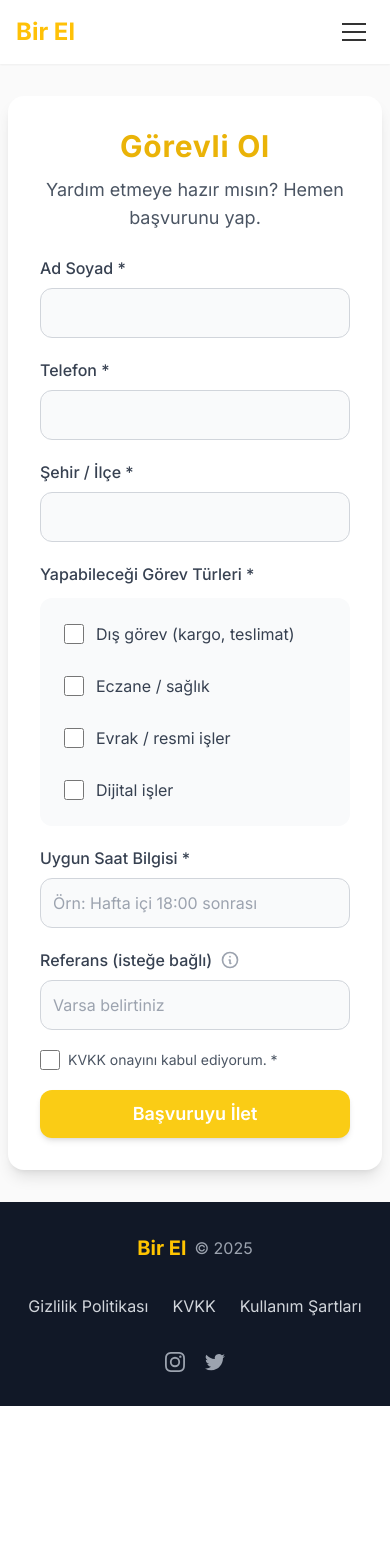
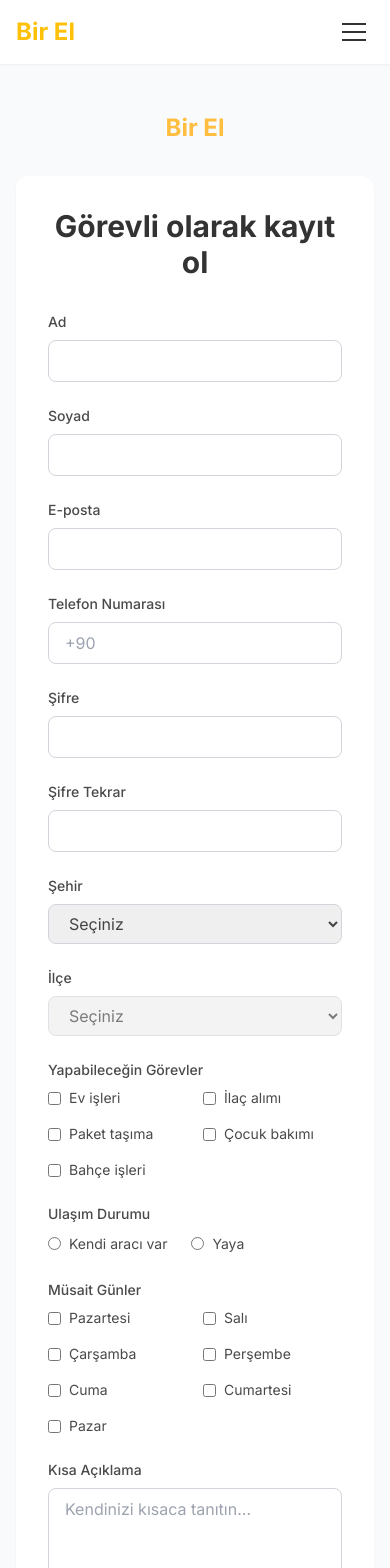
Before and after one commit to firatdalkilic/birel, a Next.js app: page /gorevli-ol in a window 390 px wide. Shown: the top 1568 px of the page. Before the commit the page ends 1406 px from the top, so only its background shows below. Built offline with nearby package versions, Linux system fonts and the light colour scheme.

Commit message:
Görevli kayıt sayfası ve API route'u eklendi

```diff
--- a/package.json
+++ b/package.json
@@ -9,6 +9,10 @@
     "lint": "next lint"
   },
   "dependencies": {
+    "@types/bcryptjs": "^2.4.6",
+    "@types/jsonwebtoken": "^9.0.10",
+    "bcryptjs": "^3.0.2",
+    "jsonwebtoken": "^9.0.2",
     "mongoose": "8.0.3",
     "next": "14.0.4",
     "react": "18.2.0",
--- a/src/app/gorevli-ol/page.tsx
+++ b/src/app/gorevli-ol/page.tsx
@@ -1,229 +1,442 @@
 "use client";
+
 import { useState } from "react";
+import Image from "next/image";
+import Link from "next/link";
+import { useRouter } from "next/navigation";
 
-const GOREV_TURLERI = [
-  "Dış görev (kargo, teslimat)",
-  "Eczane / sağlık",
-  "Evrak / resmi işler",
-  "Dijital işler",
+const TASK_TYPES = [
+  "Ev işleri",
+  "İlaç alımı",
+  "Paket taşıma",
+  "Çocuk bakımı",
+  "Bahçe işleri",
 ];
 
-export default function GorevliOl() {
-  const [form, setForm] = useState({
-    adSoyad: "",
-    telefon: "",
-    sehirIlce: "",
-    gorevTurleri: [] as string[],
-    uygunSaat: "",
-    referans: "",
-    kvkkOnayi: false,
+const DAYS = [
+  "Pazartesi",
+  "Salı",
+  "Çarşamba",
+  "Perşembe",
+  "Cuma",
+  "Cumartesi",
+  "Pazar",
+];
+
+const CITIES = ["İstanbul", "Ankara", "İzmir"]; // Örnek şehirler
+const DISTRICTS = {
+  İstanbul: ["Kadıköy", "Beşiktaş", "Üsküdar"], // Örnek ilçeler
+  Ankara: ["Çankaya", "Keçiören", "Mamak"],
+  İzmir: ["Konak", "Karşıyaka", "Bornova"],
+};
+
+export default function GorevliKayit() {
+  const router = useRouter();
+  const [loading, setLoading] = useState(false);
+  const [errors, setErrors] = useState<Record<string, string>>({});
+  const [selectedCity, setSelectedCity] = useState("");
+  const [formData, setFormData] = useState({
+    firstName: "",
+    lastName: "",
+    email: "",
+    phone: "",
+    password: "",
+    passwordConfirm: "",
+    city: "",
+    district: "",
+    tasks: [] as string[],
+    transportation: "",
+    availability: [] as string[],
+    about: "",
+    avatar: "",
+    kvkkAccepted: false,
   });
-  const [loading, setLoading] = useState(false);
-  const [success, setSuccess] = useState(false);
-  const [error, setError] = useState("");
-  const [showTooltip, setShowTooltip] = useState(false);
 
-  const handleChange = (e: React.ChangeEvent<HTMLInputElement | HTMLTextAreaElement>) => {
-    const { name, value, type } = e.target;
-    if (type === "checkbox" && name === "gorevTurleri") {
-      const val = value;
-      setForm((prev) => ({
+  const handleInputChange = (e: React.ChangeEvent<HTMLInputElement | HTMLTextAreaElement | HTMLSelectElement>) => {
+    const { name, value } = e.target;
+    setFormData((prev) => ({ ...prev, [name]: value }));
+  };
+
+  const handleCheckboxChange = (e: React.ChangeEvent<HTMLInputElement>) => {
+    const { name, value, checked } = e.target;
+    if (name === "kvkkAccepted") {
+      setFormData((prev) => ({ ...prev, [name]: checked }));
+    } else {
+      setFormData((prev) => ({
         ...prev,
-        gorevTurleri: prev.gorevTurleri.includes(val)
-          ? prev.gorevTurleri.filter((v) => v !== val)
-          : [...prev.gorevTurleri, val],
-      }));
-    } else if (type === "checkbox") {
-      setForm((prev) => ({
-        ...prev,
-        [name]: (e.target as HTMLInputElement).checked,
-      }));
-    } else {
-      setForm((prev) => ({
-        ...prev,
-        [name]: value,
+        [name]: checked
+          ? [...(prev[name as "tasks" | "availability"] || []), value]
+          : (prev[name as "tasks" | "availability"] || []).filter((item) => item !== value),
       }));
     }
   };
 
+  const handleCityChange = (e: React.ChangeEvent<HTMLSelectElement>) => {
+    const city = e.target.value;
+    setSelectedCity(city);
+    setFormData((prev) => ({ ...prev, city, district: "" }));
+  };
+
+  const validateForm = () => {
+    const newErrors: Record<string, string> = {};
+
+    if (!formData.firstName) newErrors.firstName = "Ad alanı zorunludur";
+    if (!formData.lastName) newErrors.lastName = "Soyad alanı zorunludur";
+    if (!formData.email) newErrors.email = "E-posta alanı zorunludur";
+    if (!formData.phone) newErrors.phone = "Telefon numarası zorunludur";
+    if (!formData.password) newErrors.password = "Şifre zorunludur";
+    if (formData.password.length < 8) newErrors.password = "Şifre en az 8 karakter olmalıdır";
+    if (formData.password !== formData.passwordConfirm) newErrors.passwordConfirm = "Şifreler eşleşmiyor";
+    if (!formData.city) newErrors.city = "Şehir seçimi zorunludur";
+    if (!formData.district) newErrors.district = "İlçe seçimi zorunludur";
+    if (!formData.tasks.length) newErrors.tasks = "En az bir görev türü seçmelisiniz";
+    if (!formData.transportation) newErrors.transportation = "Ulaşım durumu seçimi zorunludur";
+    if (!formData.availability.length) newErrors.availability = "En az bir gün seçmelisiniz";
+    if (!formData.kvkkAccepted) newErrors.kvkkAccepted = "KVKK metnini onaylamalısınız";
+
+    setErrors(newErrors);
+    return Object.keys(newErrors).length === 0;
+  };
+
   const handleSubmit = async (e: React.FormEvent) => {
     e.preventDefault();
-    setError("");
-    setSuccess(false);
-    if (!form.adSoyad || !form.telefon || !form.sehirIlce || form.gorevTurleri.length === 0 || !form.uygunSaat || !form.kvkkOnayi) {
-      setError("Lütfen tüm zorunlu alanları doldurun ve KVKK onayını kabul edin.");
-      return;
-    }
+    if (!validateForm()) return;
+
     setLoading(true);
     try {
-      const res = await fetch("/api/gorevli-ekle", {
+      const res = await fetch("/api/register-gorevli", {
         method: "POST",
         headers: { "Content-Type": "application/json" },
-        body: JSON.stringify(form),
+        body: JSON.stringify(formData),
       });
+
       const data = await res.json();
-      if (data.success) {
-        setSuccess(true);
-        setForm({
-          adSoyad: "",
-          telefon: "",
-          sehirIlce: "",
-          gorevTurleri: [],
-          uygunSaat: "",
-          referans: "",
-          kvkkOnayi: false,
-        });
-      } else {
-        setError(data.error || "Bir hata oluştu.");
-      }
-    } catch {
-      setError("Bir hata oluştu.");
+      if (!res.ok) throw new Error(data.error);
+
+      // Token'ı localStorage'a kaydet
+      localStorage.setItem("token", data.token);
+
+      // Başarılı kayıt sonrası yönlendirme
+      router.push("/dashboard");
+    } catch (error: any) {
+      setErrors((prev) => ({ ...prev, submit: error.message }));
     } finally {
       setLoading(false);
     }
   };
 
   return (
-    <main className="flex-1 flex flex-col items-center justify-center py-8 px-2 bg-[#FAFAFA]">
-      <div className="w-full max-w-5xl mx-auto flex flex-col lg:flex-row items-center justify-between gap-8">
-        {/* Form Section */}
-        <section className="w-full lg:w-3/5 bg-white shadow-lg p-8 rounded-2xl">
-          <h2 className="text-3xl font-bold text-yellow-500 mb-3 font-sans tracking-wide text-center lg:text-left">Görevli Ol</h2>
-          <p className="text-gray-600 mb-6 text-lg text-center lg:text-left">Yardım etmeye hazır mısın? Hemen başvurunu yap.</p>
+    <div className="min-h-screen bg-[#F9FAFB] py-12">
+      <div className="container-custom">
+        {/* Logo */}
+        <div className="flex justify-center mb-8">
+          <Link href="/" className="text-2xl font-bold text-[#FFBE3F]">
+            Bir El
+          </Link>
+        </div>
 
-          <form className="space-y-5" onSubmit={handleSubmit} autoComplete="off">
+        {/* Form Container */}
+        <div className="max-w-2xl mx-auto bg-white rounded-xl shadow-sm p-8">
+          <h1 className="text-3xl font-bold text-[#333] mb-8 text-center">
+            Görevli olarak kayıt ol
+          </h1>
+
+          <form onSubmit={handleSubmit} className="space-y-6">
+            {/* Kişisel Bilgiler */}
+            <div className="grid grid-cols-1 md:grid-cols-2 gap-6">
               <div>
-              <label className="block text-gray-700 font-medium mb-2" htmlFor="adSoyad">Ad Soyad *</label>
+                <label className="block text-sm font-medium text-[#4A4A4A] mb-2">
+                  Ad
+                </label>
                 <input
                   type="text"
-                id="adSoyad"
-                name="adSoyad"
-                value={form.adSoyad}
-                onChange={handleChange}
-                required
-                className="w-full p-3 border border-gray-300 rounded-xl focus:outline-none focus:ring-2 focus:ring-yellow-400 bg-gray-50 transition duration-200"
+                  name="firstName"
+                  value={formData.firstName}
+                  onChange={handleInputChange}
+                  className="w-full px-4 py-2 border border-gray-300 rounded-lg focus:ring-2 focus:ring-[#FFBE3F] focus:border-transparent"
                 />
+                {errors.firstName && (
+                  <p className="text-red-500 text-sm mt-1">{errors.firstName}</p>
+                )}
               </div>
+
               <div>
-              <label className="block text-gray-700 font-medium mb-2" htmlFor="telefon">Telefon *</label>
+                <label className="block text-sm font-medium text-[#4A4A4A] mb-2">
+                  Soyad
+                </label>
+                <input
+                  type="text"
+                  name="lastName"
+                  value={formData.lastName}
+                  onChange={handleInputChange}
+                  className="w-full px-4 py-2 border border-gray-300 rounded-lg focus:ring-2 focus:ring-[#FFBE3F] focus:border-transparent"
+                />
+                {errors.lastName && (
+                  <p className="text-red-500 text-sm mt-1">{errors.lastName}</p>
+                )}
+              </div>
+            </div>
+
+            {/* İletişim Bilgileri */}
+            <div className="grid grid-cols-1 md:grid-cols-2 gap-6">
+              <div>
+                <label className="block text-sm font-medium text-[#4A4A4A] mb-2">
+                  E-posta
+                </label>
+                <input
+                  type="email"
+                  name="email"
+                  value={formData.email}
+                  onChange={handleInputChange}
+                  className="w-full px-4 py-2 border border-gray-300 rounded-lg focus:ring-2 focus:ring-[#FFBE3F] focus:border-transparent"
+                />
+                {errors.email && (
+                  <p className="text-red-500 text-sm mt-1">{errors.email}</p>
+                )}
+              </div>
+
+              <div>
+                <label className="block text-sm font-medium text-[#4A4A4A] mb-2">
+                  Telefon Numarası
+                </label>
                 <input
                   type="tel"
-                id="telefon"
-                name="telefon"
-                value={form.telefon}
-                onChange={handleChange}
-                required
-                className="w-full p-3 border border-gray-300 rounded-xl focus:outline-none focus:ring-2 focus:ring-yellow-400 bg-gray-50 transition duration-200"
+                  name="phone"
+                  value={formData.phone}
+                  onChange={handleInputChange}
+                  placeholder="+90"
+                  className="w-full px-4 py-2 border border-gray-300 rounded-lg focus:ring-2 focus:ring-[#FFBE3F] focus:border-transparent"
                 />
+                {errors.phone && (
+                  <p className="text-red-500 text-sm mt-1">{errors.phone}</p>
+                )}
               </div>
+            </div>
+
+            {/* Şifre */}
+            <div className="grid grid-cols-1 md:grid-cols-2 gap-6">
               <div>
-              <label className="block text-gray-700 font-medium mb-2" htmlFor="sehirIlce">Şehir / İlçe *</label>
+                <label className="block text-sm font-medium text-[#4A4A4A] mb-2">
+                  Şifre
+                </label>
                 <input
-                type="text"
-                id="sehirIlce"
-                name="sehirIlce"
-                value={form.sehirIlce}
-                onChange={handleChange}
-                required
-                className="w-full p-3 border border-gray-300 rounded-xl focus:outline-none focus:ring-2 focus:ring-yellow-400 bg-gray-50 transition duration-200"
+                  type="password"
+                  name="password"
+                  value={formData.password}
+                  onChange={handleInputChange}
+                  className="w-full px-4 py-2 border border-gray-300 rounded-lg focus:ring-2 focus:ring-[#FFBE3F] focus:border-transparent"
                 />
+                {errors.password && (
+                  <p className="text-red-500 text-sm mt-1">{errors.password}</p>
+                )}
               </div>
+
               <div>
-              <span className="block text-gray-700 font-medium mb-3">Yapabileceği Görev Türleri *</span>
-              <div className="grid grid-cols-1 md:grid-cols-2 gap-3 bg-gray-50 p-4 rounded-xl">
-                {GOREV_TURLERI.map((tur) => (
-                  <label key={tur} className="flex items-center gap-3 p-2 hover:bg-gray-100 rounded-lg transition-colors">
+                <label className="block text-sm font-medium text-[#4A4A4A] mb-2">
+                  Şifre Tekrar
+                </label>
+                <input
+                  type="password"
+                  name="passwordConfirm"
+                  value={formData.passwordConfirm}
+                  onChange={handleInputChange}
+                  className="w-full px-4 py-2 border border-gray-300 rounded-lg focus:ring-2 focus:ring-[#FFBE3F] focus:border-transparent"
+                />
+                {errors.passwordConfirm && (
+                  <p className="text-red-500 text-sm mt-1">{errors.passwordConfirm}</p>
+                )}
+              </div>
+            </div>
+
+            {/* Lokasyon */}
+            <div className="grid grid-cols-1 md:grid-cols-2 gap-6">
+              <div>
+                <label className="block text-sm font-medium text-[#4A4A4A] mb-2">
+                  Şehir
+                </label>
+                <select
+                  name="city"
+                  value={formData.city}
+                  onChange={handleCityChange}
+                  className="w-full px-4 py-2 border border-gray-300 rounded-lg focus:ring-2 focus:ring-[#FFBE3F] focus:border-transparent"
+                >
+                  <option value="">Seçiniz</option>
+                  {CITIES.map((city) => (
+                    <option key={city} value={city}>
+                      {city}
+                    </option>
+                  ))}
+                </select>
+                {errors.city && (
+                  <p className="text-red-500 text-sm mt-1">{errors.city}</p>
+                )}
+              </div>
+
+              <div>
+                <label className="block text-sm font-medium text-[#4A4A4A] mb-2">
+                  İlçe
+                </label>
+                <select
+                  name="district"
+                  value={formData.district}
+                  onChange={handleInputChange}
+                  disabled={!selectedCity}
+                  className="w-full px-4 py-2 border border-gray-300 rounded-lg focus:ring-2 focus:ring-[#FFBE3F] focus:border-transparent"
+                >
+                  <option value="">Seçiniz</option>
+                  {selectedCity &&
+                    DISTRICTS[selectedCity as keyof typeof DISTRICTS].map((district) => (
+                      <option key={district} value={district}>
+                        {district}
+                      </option>
+                    ))}
+                </select>
+                {errors.district && (
+                  <p className="text-red-500 text-sm mt-1">{errors.district}</p>
+                )}
+              </div>
+            </div>
+
+            {/* Görev Türleri */}
+            <div>
+              <label className="block text-sm font-medium text-[#4A4A4A] mb-2">
+                Yapabileceğin Görevler
+              </label>
+              <div className="grid grid-cols-2 md:grid-cols-3 gap-4">
+                {TASK_TYPES.map((task) => (
+                  <label key={task} className="flex items-center space-x-2">
                     <input
                       type="checkbox"
-                      name="gorevTurleri"
-                      value={tur}
-                      checked={form.gorevTurleri.includes(tur)}
-                      onChange={handleChange}
-                      className="accent-yellow-400 w-5 h-5 cursor-pointer"
+                      name="tasks"
+                      value={task}
+                      checked={formData.tasks.includes(task)}
+                      onChange={handleCheckboxChange}
+                      className="rounded border-gray-300 text-[#FFBE3F] focus:ring-[#FFBE3F]"
                     />
-                    <span className="text-gray-700">{tur}</span>
+                    <span className="text-sm text-[#4A4A4A]">{task}</span>
                   </label>
                 ))}
               </div>
+              {errors.tasks && (
+                <p className="text-red-500 text-sm mt-1">{errors.tasks}</p>
+              )}
             </div>
+
+            {/* Ulaşım */}
             <div>
-              <label className="block text-gray-700 font-medium mb-2" htmlFor="uygunSaat">Uygun Saat Bilgisi *</label>
+              <label className="block text-sm font-medium text-[#4A4A4A] mb-2">
+                Ulaşım Durumu
+              </label>
+              <div className="space-x-6">
+                {["Kendi aracı var", "Yaya"].map((type) => (
+                  <label key={type} className="inline-flex items-center">
                     <input
-                type="text"
-                id="uygunSaat"
-                name="uygunSaat"
-                value={form.uygunSaat}
-                onChange={handleChange}
-                required
-                placeholder="Örn: Hafta içi 18:00 sonrası"
-                className="w-full p-3 border border-gray-300 rounded-xl focus:outline-none focus:ring-2 focus:ring-yellow-400 bg-gray-50 transition duration-200"
+                      type="radio"
+                      name="transportation"
+                      value={type}
+                      checked={formData.transportation === type}
+                      onChange={handleInputChange}
+                      className="text-[#FFBE3F] focus:ring-[#FFBE3F]"
                     />
+                    <span className="ml-2 text-sm text-[#4A4A4A]">{type}</span>
+                  </label>
+                ))}
               </div>
-            <div className="relative">
-              <div className="flex items-center gap-2 mb-2">
-                <label className="block text-gray-700 font-medium" htmlFor="referans">Referans (isteğe bağlı)</label>
-                <button
-                  type="button"
-                  className="text-gray-400 hover:text-gray-600"
-                  onMouseEnter={() => setShowTooltip(true)}
-                  onMouseLeave={() => setShowTooltip(false)}
-                >
-                  <svg className="w-5 h-5" fill="none" stroke="currentColor" viewBox="0 0 24 24">
-                    <path strokeLinecap="round" strokeLinejoin="round" strokeWidth="2" d="M13 16h-1v-4h-1m1-4h.01M21 12a9 9 0 11-18 0 9 9 0 0118 0z" />
-                  </svg>
-                </button>
-                {showTooltip && (
-                  <div className="absolute top-0 left-40 bg-gray-800 text-white text-sm py-1 px-2 rounded shadow-lg z-10">
-                    Varsa, daha hızlı değerlendirmeniz için yardımcı olabilir.
+              {errors.transportation && (
+                <p className="text-red-500 text-sm mt-1">{errors.transportation}</p>
+              )}
+            </div>
+
+            {/* Müsait Günler */}
+            <div>
+              <label className="block text-sm font-medium text-[#4A4A4A] mb-2">
+                Müsait Günler
+              </label>
+              <div className="grid grid-cols-2 md:grid-cols-4 gap-4">
+                {DAYS.map((day) => (
+                  <label key={day} className="flex items-center space-x-2">
+                    <input
+                      type="checkbox"
+                      name="availability"
+                      value={day}
+                      checked={formData.availability.includes(day)}
+                      onChange={handleCheckboxChange}
+                      className="rounded border-gray-300 text-[#FFBE3F] focus:ring-[#FFBE3F]"
+                    />
+                    <span className="text-sm text-[#4A4A4A]">{day}</span>
+                  </label>
+                ))}
+              </div>
+              {errors.availability && (
+                <p className="text-red-500 text-sm mt-1">{errors.availability}</p>
+              )}
+            </div>
+
+            {/* Açıklama */}
+            <div>
+              <label className="block text-sm font-medium text-[#4A4A4A] mb-2">
+                Kısa Açıklama
+              </label>
+              <textarea
+                name="about"
+                value={formData.about}
+                onChange={handleInputChange}
+                maxLength={300}
+                rows={4}
+                className="w-full px-4 py-2 border border-gray-300 rounded-lg focus:ring-2 focus:ring-[#FFBE3F] focus:border-transparent"
+                placeholder="Kendinizi kısaca tanıtın..."
+              />
+              <p className="text-sm text-gray-500 mt-1">
+                {formData.about.length}/300 karakter
+              </p>
+            </div>
+
+            {/* KVKK */}
+            <div className="flex items-start space-x-2">
+              <input
+                type="checkbox"
+                name="kvkkAccepted"
+                checked={formData.kvkkAccepted}
+                onChange={handleCheckboxChange}
+                className="mt-1 rounded border-gray-300 text-[#FFBE3F] focus:ring-[#FFBE3F]"
+              />
+              <label className="text-sm text-[#4A4A4A]">
+                <Link href="/kvkk" className="text-[#FFBE3F] hover:underline">
+                  KVKK metnini
+                </Link>{" "}
+                okudum ve onaylıyorum
+              </label>
+            </div>
+            {errors.kvkkAccepted && (
+              <p className="text-red-500 text-sm">{errors.kvkkAccepted}</p>
+            )}
+
+            {/* Genel Hata */}
+            {errors.submit && (
+              <div className="bg-red-50 p-4 rounded-lg">
+                <p className="text-red-500 text-sm">{errors.submit}</p>
               </div>
             )}
-              </div>
-              <input
-                type="text"
-                id="referans"
-                name="referans"
-                value={form.referans}
-                onChange={handleChange}
-                placeholder="Varsa belirtiniz"
-                className="w-full p-3 border border-gray-300 rounded-xl focus:outline-none focus:ring-2 focus:ring-yellow-400 bg-gray-50 transition duration-200"
-              />
-            </div>
-            <div className="flex items-center gap-2">
-              <input
-                type="checkbox"
-                id="kvkkOnayi"
-                name="kvkkOnayi"
-                checked={form.kvkkOnayi}
-                onChange={handleChange}
-                required
-                className="accent-yellow-400 w-5 h-5 cursor-pointer"
-              />
-              <label htmlFor="kvkkOnayi" className="text-sm text-gray-600">KVKK onayını kabul ediyorum. *</label>
-            </div>
-            {error && <div className="text-red-600 text-sm">{error}</div>}
-            {success && <div className="text-green-600 text-sm">Başvurunuz başarıyla iletildi!</div>}
+
+            {/* Submit Button */}
             <button
               type="submit"
               disabled={loading}
-              className="w-full min-h-[48px] bg-yellow-400 hover:bg-yellow-500 text-white font-semibold py-2 px-6 rounded-xl shadow-md transition duration-200 text-lg cursor-pointer hover:scale-105 hover:shadow-lg disabled:opacity-60"
+              className="w-full bg-[#1A1A1A] text-white py-3 rounded-lg hover:bg-[#333] transition-colors disabled:opacity-50"
             >
-              {loading ? "Gönderiliyor..." : "Başvuruyu İlet"}
+              {loading ? "Kaydediliyor..." : "Kayıt Ol"}
             </button>
+
+            {/* Login Link */}
+            <p className="text-center text-sm text-[#4A4A4A]">
+              Zaten üye misin?{" "}
+              <Link href="/giris" className="text-[#FFBE3F] hover:underline">
+                Giriş yap
+              </Link>
+            </p>
           </form>
-        </section>
-
-        {/* Illustration Section */}
-        <div className="hidden lg:flex lg:w-2/5 justify-center items-start">
-          <svg className="w-96 h-96" viewBox="0 0 200 200" fill="none" xmlns="http://www.w3.org/2000/svg">
-            {/* Placeholder Delivery Character SVG */}
-            <circle cx="100" cy="60" r="40" fill="#FFC700" />
-            <rect x="70" y="100" width="60" height="80" fill="#FFE066" />
-            <path d="M60 140L140 140" stroke="#FFCC00" strokeWidth="4" strokeLinecap="round" />
-            <rect x="85" y="110" width="30" height="20" fill="#FFD700" />
-            <path d="M70 180L130 180" stroke="#FFCC00" strokeWidth="4" strokeLinecap="round" />
-          </svg>
         </div>
       </div>
-    </main>
+    </div>
   );
 }
```
Also changed, not shown: src/app/api/register-gorevli/route.ts (added, +56 -0 lines), src/models/Gorevli.ts (+62 -22 lines), 1 other file (tests, documents, lock files or other folders). Lines whose indentation alone changed are shown as unchanged.
